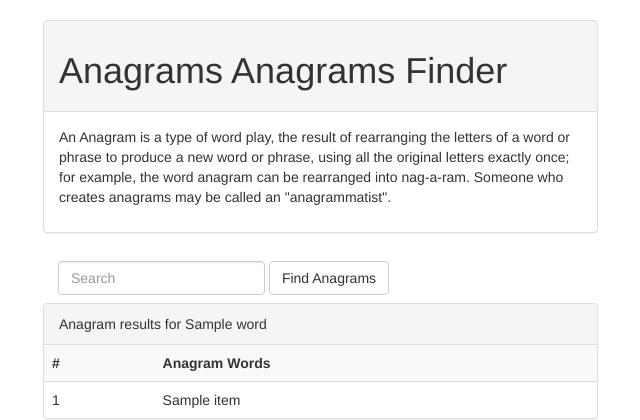
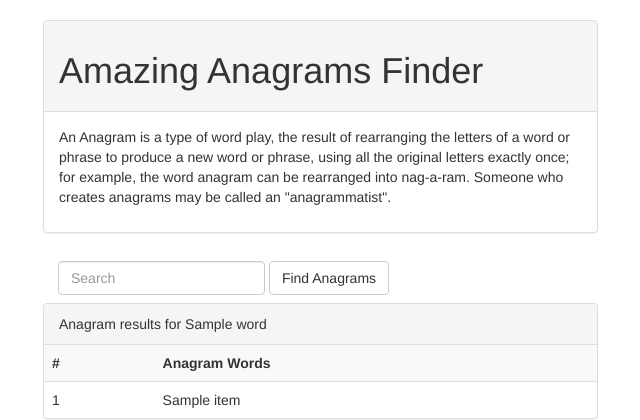
Before and after one commit to jabbasi1970/JawAnagrams, a Django app: template anagrams/apps/anagrams/templates/anagrams.html in a window 1280 px wide. Shown: the top 420 px of the page, without its empty margins (27-667 px from the left). Run offline with Django 3.2, Linux system fonts and the light colour scheme; the template is opened without the code that fills it: most values are stand-ins (such as "Sample title", 1, 10 or a date in 2020); some libraries are stand-ins or nearby versions.

Commit message:
changed Anagrams to Amazing in anagrams.html in Template Dir

```diff
--- a/anagrams/apps/anagrams/templates/anagrams.html
+++ b/anagrams/apps/anagrams/templates/anagrams.html
@@ -43,7 +43,7 @@
 
 <div class="panel panel-default">
   <!-- Default panel contents -->
-  <div class="panel-heading"><h1>{% if word == "NONE" %}Hello - Welcome to {% else %} Anagrams  {% endif %} Anagrams Finder</h1></div>
+  <div class="panel-heading"><h1>{% if word == "NONE" %}Hello - Welcome to {% else %} Amazing  {% endif %} Anagrams Finder</h1></div>
   <div class="panel-body">
     <p>An Anagram is a type of word play, the result of rearranging the letters of a word or phrase to produce a new word or phrase, using all the original letters exactly once; for example, the word anagram can be rearranged into nag-a-ram. Someone who creates anagrams may be called an "anagrammatist".</p>
   </div>
```
